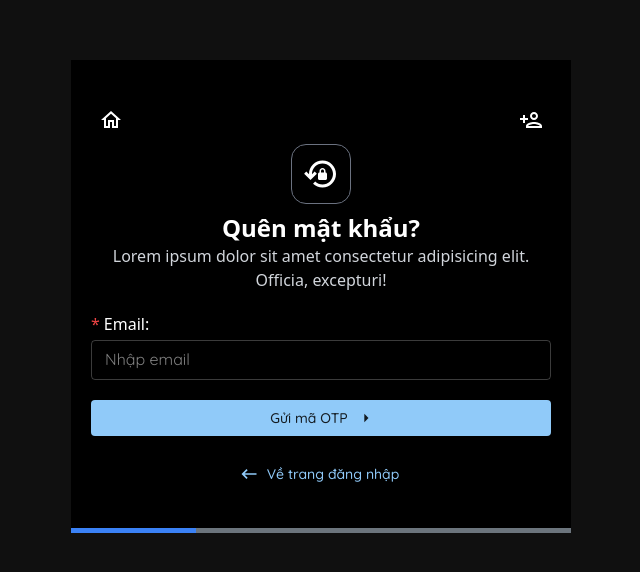
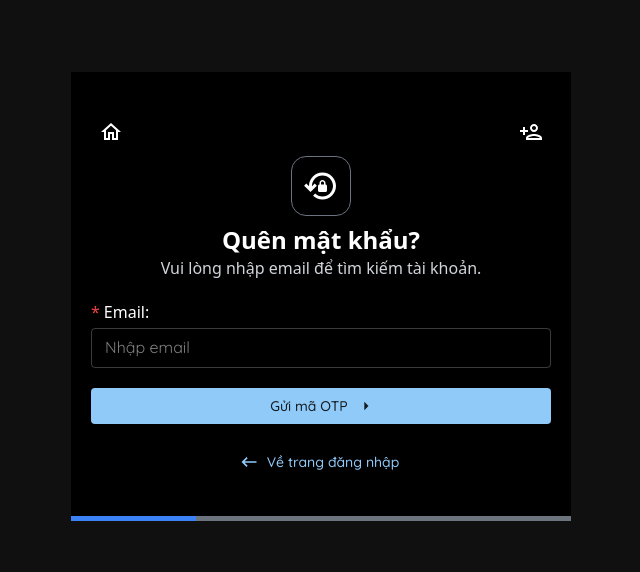
Before and after one commit to vuongtruc2004/SWP391_Frontend_User, a Next.js app: page /forgot/password in a window 1280 px wide. Shown: the part 104-676 px from the top of the page, without its empty margins (319-959 px from the left). Built offline with nearby package versions, Linux system fonts and the light colour scheme; what @mui/material-nextjs would draw is missing.

Commit message:
Update reset password

```diff
--- a/components/reset-password/complete.reset.password.tsx
+++ b/components/reset-password/complete.reset.password.tsx
@@ -10,7 +10,7 @@ const CompleteResetPassword = () => {
             </div>
 
             <h1 className="text-2xl text-center font-semibold">Bạn đã đổi mật khẩu thành công!</h1>
-            <p className="text-center text-gray-300 mb-5">Lorem ipsum dolor sit amet consectetur adipisicing elit. Officia, excepturi!</p>
+            <p className="text-center text-gray-300 mb-5">Vui lòng quay lại trang đăng nhập thực hiện đăng nhập.</p>
         </>
     )
 }
--- a/features/reset-password-step/email.form.tsx
+++ b/features/reset-password-step/email.form.tsx
@@ -25,7 +25,7 @@ const EmailForm = (props: { setStep: React.Dispatch<SetStateAction<number>>, set
             </div>
 
             <h1 className="text-2xl text-center font-semibold">Quên mật khẩu?</h1>
-            <p className="text-center text-gray-300 mb-5">Lorem ipsum dolor sit amet consectetur adipisicing elit. Officia, excepturi!</p>
+            <p className="text-center text-gray-300 mb-5">Vui lòng nhập email để tìm kiếm tài khoản.</p>
 
             <form action={formAction}>
                 <div className="mb-5">
```
